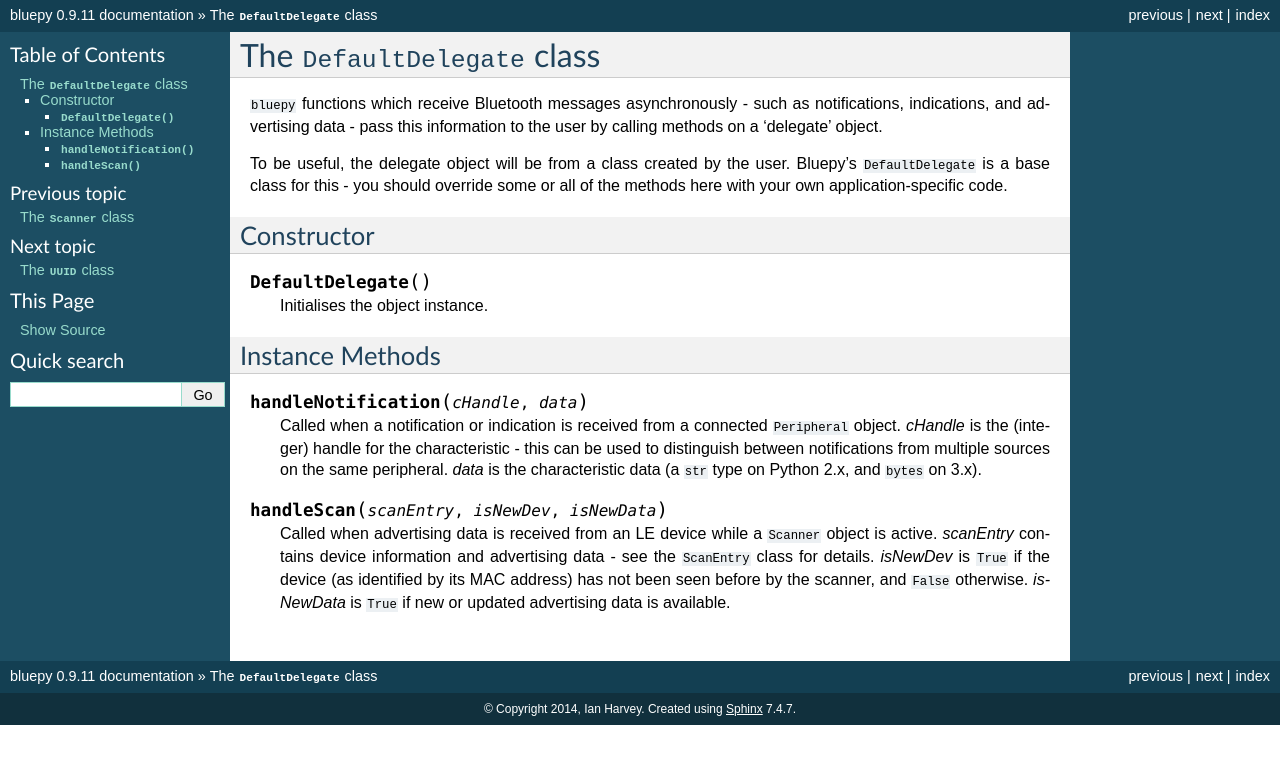
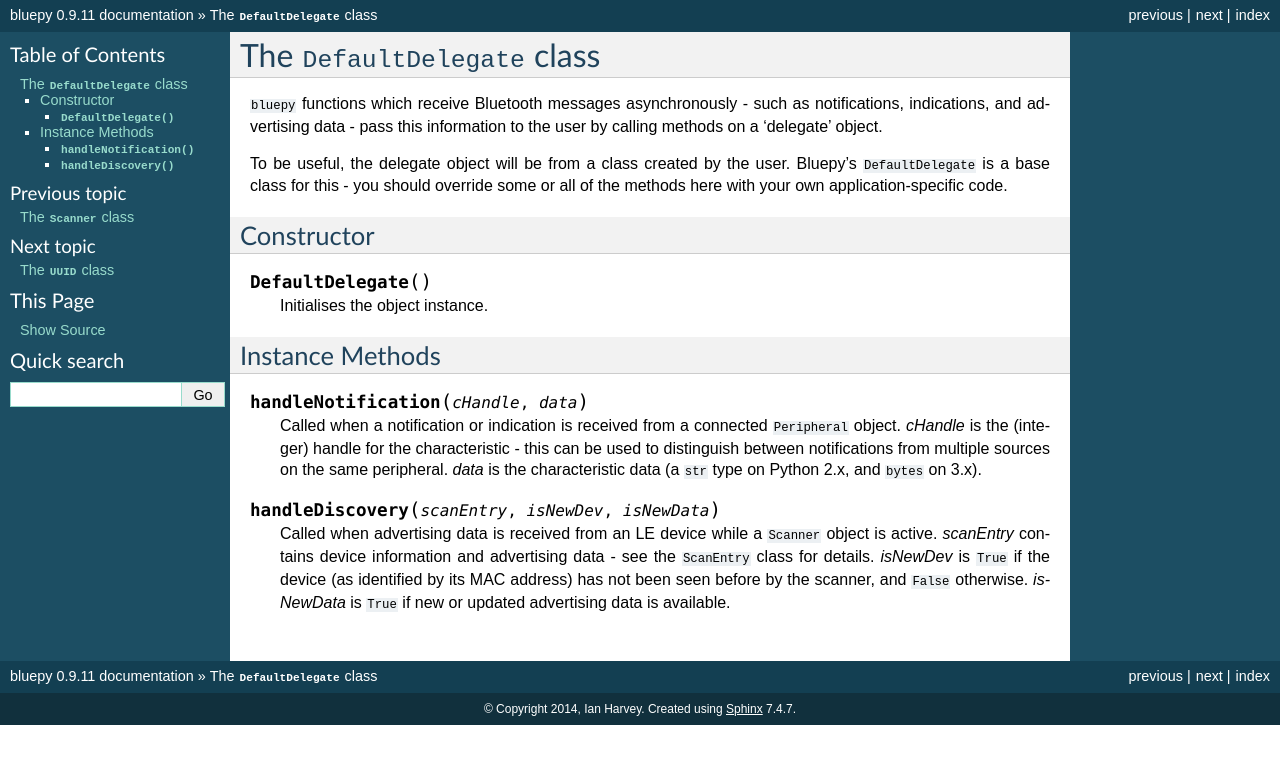
Before and after one commit to IanHarvey/bluepy, a Sphinx documentation site: the page built from docs/delegate.rst, in a window 1280 px wide. Shown: the top 764 px of the page. Built offline with Sphinx 7.4.7, drawn with Linux system fonts in a browser that asks for light colours; pages that are not in the unit, such as notebooks, are missing from menus.

Commit message:
Update delegate.rst
Updated the DefaultDelegate class documentation - changed the name of method handleScan into handleDiscovery, to match the change in file btle.py from commit 14c63f7add92c9e774588750fef1e010cf6de8c2.
(Link: https://github.com/IanHarvey/bluepy/commit/14c63f7add92c9e774588750fef1e010cf6de8c2)

```diff
--- a/docs/delegate.rst
+++ b/docs/delegate.rst
@@ -30,7 +30,7 @@
    from multiple sources on the same peripheral. *data* is the characteristic
    data (a ``str`` type on Python 2.x, and ``bytes`` on 3.x).
 
-.. py:method:: handleScan(scanEntry, isNewDev, isNewData)
+.. py:method:: handleDiscovery(scanEntry, isNewDev, isNewData)
 
    Called when advertising data is received from an LE device while a
    ``Scanner`` object is active. *scanEntry* contains device information
```
